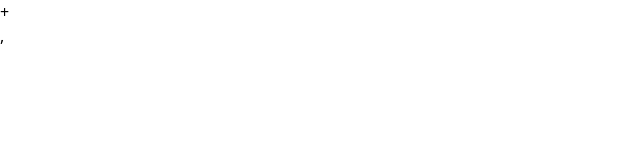
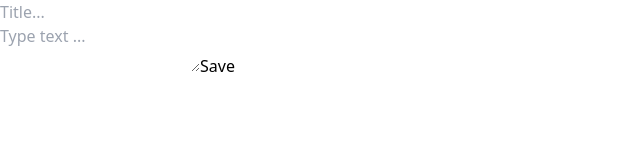
Before and after one commit to Alfredo90/Notes-App, a React (Create React App) app: page /addNote in a window 1280 px wide. Shown: the top 160 px of the page, without its empty margins (0-640 px from the left). Built offline with nearby package versions, Linux system fonts and the light colour scheme.

Commit message:
deleted routes.js

```diff
--- a/routes.js
+++ /dev/null
@@ -1,11 +0,0 @@
-import React from 'react'
-import { Switch, Route } from 'react-router-dom'
-import AddNote from './src/components/AddNote.js/AddNote'
-import App from './src/components/App/App'
-
-export default (
-  <Switch>
-    <Route exact path="/" component={App}></Route>
-    <Route path="/addNote" component={AddNote}></Route>
-  </Switch>
-)
--- a/src/components/AddNote.js/AddNote.js
+++ b/src/components/AddNote.js/AddNote.js
@@ -2,10 +2,10 @@ import React, { useState } from 'react'
 import axios from 'axios'
 import { Link } from 'react-router-dom'
 
+
 const AddNote = () => {
   const [title, setTitle] = useState('')
   const [body, setBody] = useState('')
-  const [isOnAddingNote, setIsOnAddingNote] = useState(false)
 
   const handleChange = e => {
     e.target.localName === 'input'
@@ -22,11 +22,7 @@ const AddNote = () => {
       .catch(err => console.error(err))
   }
 
-  const addButtonClick = () => {
-    setIsOnAddingNote(true)
-  }
-
-  return isOnAddingNote ? (
+  return (
     <form onSubmit={submitForm}>
       <input
         value={title}
@@ -40,14 +36,12 @@ const AddNote = () => {
         onChange={handleChange}
         placeholder="Type text ..."
       />
-      <button type="submit" className="save">
-        Save
-      </button>
+      <Link to="/">
+        <button type="submit" className="save">
+          Save
+        </button>
+      </Link>
     </form>
-  ) : (
-    <Link to="/addnote">
-      <button type="button" onClick={addButtonClick}>+</button>
-    </Link>
   )
 }
 
--- a/src/components/App/App.js
+++ b/src/components/App/App.js
@@ -1,13 +1,14 @@
 import AddNote from '../AddNote.js/AddNote'
+import Notes from "../Notes/Notes"
+import { Switch, Route } from 'react-router'
 
-// import Notes from "../Notes/Notes"
 
 const App = () => {
   return (
-    <div>
-      {/* <Notes/> */}
-      <AddNote/>
-    </div>
+  <Switch>
+    <Route exact path="/"> <Notes/> </Route>
+    <Route path="/addNote"> <AddNote/> </Route>
+  </Switch>
   )
 }
 
--- a/src/components/Notes/Notes.js
+++ b/src/components/Notes/Notes.js
@@ -1,6 +1,7 @@
 import { useState, useEffect } from 'react'
 import axios from 'axios'
 import Note from './Note/Note'
+import { Link } from 'react-router-dom'
 
 const Notes = () => {
   const [notes, setNotes] = useState([])
@@ -41,6 +42,7 @@ const Notes = () => {
         />
         <div>{notesMapped}</div>
       </label>
+      <Link to="/addnote">+</Link>
     </div>
   )
 }
--- a/src/index.js
+++ b/src/index.js
@@ -2,14 +2,13 @@ import React from 'react'
 import ReactDOM from 'react-dom'
 import App from './components/App/App'
 import './index.css'
-import { HashRouter } from 'react-router-dom'
+import { BrowserRouter } from 'react-router-dom'
 
 ReactDOM.render(
-  <HashRouter>
+  <BrowserRouter>
     <React.StrictMode>
       <App />
     </React.StrictMode>
-    ,
-  </HashRouter>,
+  </BrowserRouter>,
   document.getElementById('root')
 )
```
Also changed, not shown: 1 other file (tests, documents, lock files or other folders).
